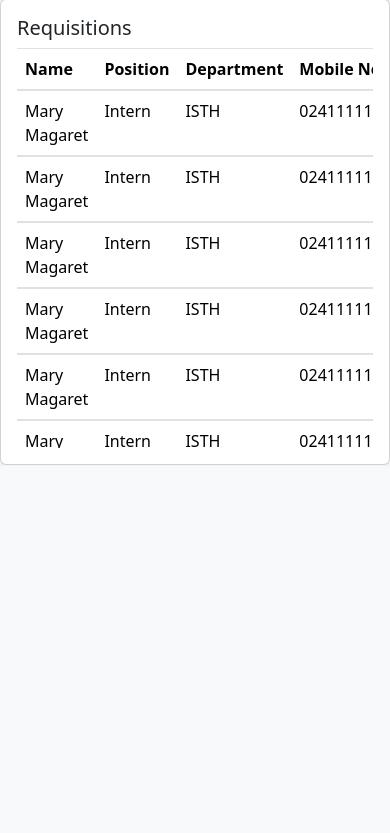
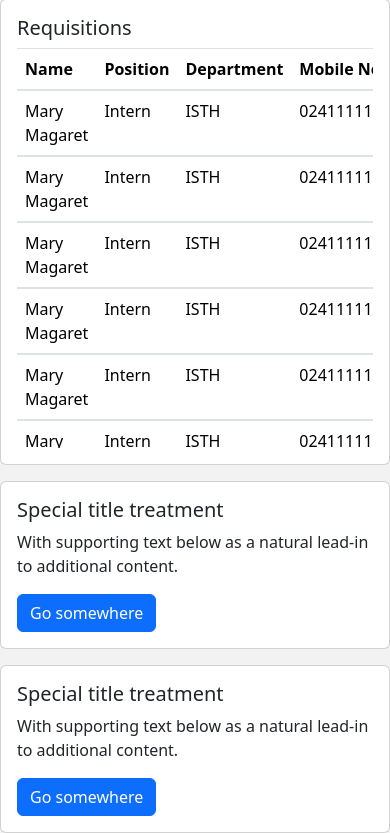
Before and after one commit to Magma4/ims-uits, a Django app: page /stock in a window 390 px wide; the page is wider, and only the part inside the window is pictured. Shown: the part 887-1720 px from the top of that part. Before the commit the page ends 1352 px from the top of that part, so only its background shows below. Run offline with Django 5.2, Linux system fonts and the light colour scheme; some libraries are stand-ins or nearby versions.

Commit message:
Frontend

```diff
--- a/ims/templates/stock.html
+++ b/ims/templates/stock.html
@@ -55,7 +55,7 @@
         </div>
 
 
-        <div class="col-md-10" style="margin: 1rem auto 0 auto; display: block;">
+        <div class="col-md-8" style="margin: 1rem auto 0 auto; display: block;">
             <div class="card" style="max-width: 83rem; min-height: 25rem;">
                 <div class="card-body">
                     <h5 class="card-title">Requisitions</h5>
@@ -170,10 +170,25 @@
             </div>
         </div>
 
-        <div class="row">
-            <div class="col-md-10">
 
+        <div class="col-md-4" style="margin: 1rem auto 0 auto; display: block;">
+            <div class="card">
+            <div class="card-body">
+                <h5 class="card-title">Special title treatment</h5>
+                <p class="card-text">With supporting text below as a natural lead-in to additional content.</p>
+                <a href="#" class="btn btn-primary">Go somewhere</a>
             </div>
+            </div>
+        </div>
+        <div class="col-md-4" style="margin: 1rem auto 0 auto; display: block;">
+            <div class="card">
+            <div class="card-body">
+                <h5 class="card-title">Special title treatment</h5>
+                <p class="card-text">With supporting text below as a natural lead-in to additional content.</p>
+                <a href="#" class="btn btn-primary">Go somewhere</a>
+            </div>
+            </div>
+        </div>
         </div>
 
 
```
